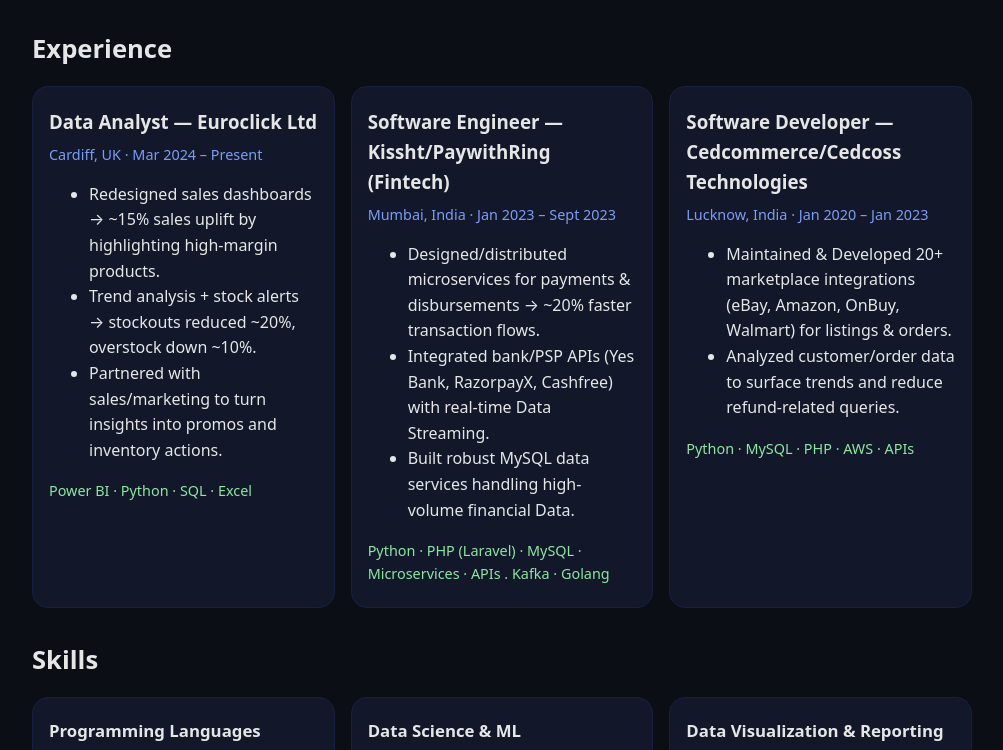
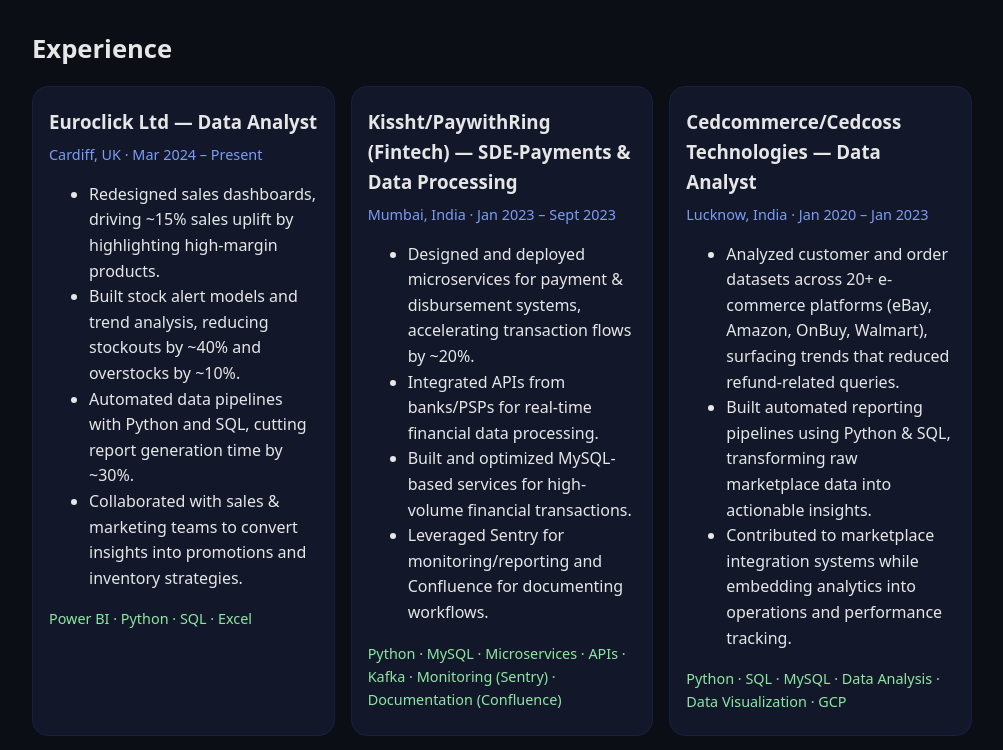
Before and after one commit to abhishekokumar/portfolio, a plain HTML site: page index.html in a window 1280 px wide. Shown: the part 1338-2088 px from the top of the page, without its empty margins (138-1141 px from the left). Drawn offline with Linux system fonts and the light colour scheme.

Commit message:
update portfolio

```diff
--- a/index.html
+++ b/index.html
@@ -25,7 +25,7 @@
   <section class="hero container hero-split">
     <div class="hero-left">
       <h1>Hi, I'm <span>Abhishek</span>.</h1>
-      <p>Data Scientist & Software Engineer — I build robust data products and services that turn messy data into decisions.</p>
+      <p>Data Scientist & Analyst with 4+ years of Experience — I build robust data products and services that turn messy data into decisions.</p>
       <div class="cta">
         <a class="btn" href="#projects">See my work</a>
         <a class="btn outline" href="assets/Abhishek_Kumar_CV.pdf" target="_blank" rel="noopener">View CV</a>
@@ -109,35 +109,38 @@
     <div class="grid">
 
       <article class="card">
-        <h3>Data Analyst — Euroclick Ltd</h3>
+        <h3>Euroclick Ltd — Data Analyst</h3>
         <p class="small">Cardiff, UK · Mar 2024 – Present</p>
         <ul>
-          <li>Redesigned sales dashboards → ~15% sales uplift by highlighting high-margin products.</li>
-          <li>Trend analysis + stock alerts → stockouts reduced ~20%, overstock down ~10%.</li>
-          <li>Partnered with sales/marketing to turn insights into promos and inventory actions.</li>
+          <li>Redesigned sales dashboards, driving ~15% sales uplift by highlighting high-margin products.</li>
+          <li>Built stock alert models and trend analysis, reducing stockouts by ~40% and overstocks by ~10%.</li>
+          <li>Automated data pipelines with Python and SQL, cutting report generation time by ~30%.</li>
+          <li>Collaborated with sales & marketing teams to convert insights into promotions and inventory strategies.</li>
         </ul>
         <p class="tags">Power BI · Python · SQL · Excel</p>
       </article>
 
       <article class="card">
-        <h3>Software Engineer — Kissht/PaywithRing (Fintech)</h3>
+        <h3>Kissht/PaywithRing (Fintech) — SDE-Payments & Data Processing</h3>
         <p class="small">Mumbai, India · Jan 2023 – Sept 2023</p>
         <ul>
-          <li>Designed/distributed microservices for payments & disbursements → ~20% faster transaction flows.</li>
-          <li>Integrated bank/PSP APIs (Yes Bank, RazorpayX, Cashfree) with real-time Data Streaming.</li>
-          <li>Built robust MySQL data services handling high-volume financial Data.</li>
+          <li>Designed and deployed microservices for payment & disbursement systems, accelerating transaction flows by ~20%.
+          <li>Integrated APIs from banks/PSPs for real-time financial data processing.</li>
+          <li>Built and optimized MySQL-based services for high-volume financial transactions.</li>
+          <li>Leveraged Sentry for monitoring/reporting and Confluence for documenting workflows.</li>
         </ul>
-        <p class="tags">Python · PHP (Laravel) · MySQL · Microservices · APIs . Kafka · Golang</p>
+        <p class="tags">Python · MySQL · Microservices · APIs · Kafka · Monitoring (Sentry) · Documentation (Confluence)</p>
       </article>
 
       <article class="card">
-        <h3>Software Developer — Cedcommerce/Cedcoss Technologies</h3>
+        <h3>Cedcommerce/Cedcoss Technologies — Data Analyst</h3>
         <p class="small">Lucknow, India · Jan 2020 – Jan 2023</p>
         <ul>
-          <li>Maintained & Developed 20+ marketplace integrations (eBay, Amazon, OnBuy, Walmart) for listings & orders.</li>
-          <li>Analyzed customer/order data to surface trends and reduce refund-related queries.</li>
+          <li>Analyzed customer and order datasets across 20+ e-commerce platforms (eBay, Amazon, OnBuy, Walmart), surfacing trends that reduced refund-related queries.</li>
+          <li>Built automated reporting pipelines using Python & SQL, transforming raw marketplace data into actionable insights.</li>
+          <li>Contributed to marketplace integration systems while embedding analytics into operations and performance tracking.</li>
         </ul>
-        <p class="tags">Python · MySQL · PHP · AWS · APIs</p>
+        <p class="tags">Python · SQL · MySQL · Data Analysis · Data Visualization · GCP</p>
       </article>
 
     </div>
@@ -187,7 +190,7 @@
 
   <section id="about" class="container">
     <h2>About</h2>
-    <p>Data scientist & software engineer with 1.5+ years in analytics and 4 years in Software engineering (fintech/e-commerce). MSc Data Science & Analytics (Cardiff University, Distinction); B.Tech Computer Science & Engineering (First Class). I turn messy data into decisions.</p>
+    <p>Data scientist with 4+ years in analytics and Software engineering (fintech/e-commerce). MSc Data Science & Analytics (Cardiff University, Distinction); B.Tech Computer Science & Engineering (First Class). I turn messy data into decisions.</p>
   </section>
 
   <section id="contact" class="container">
```
Also changed, not shown: 1 other file.
